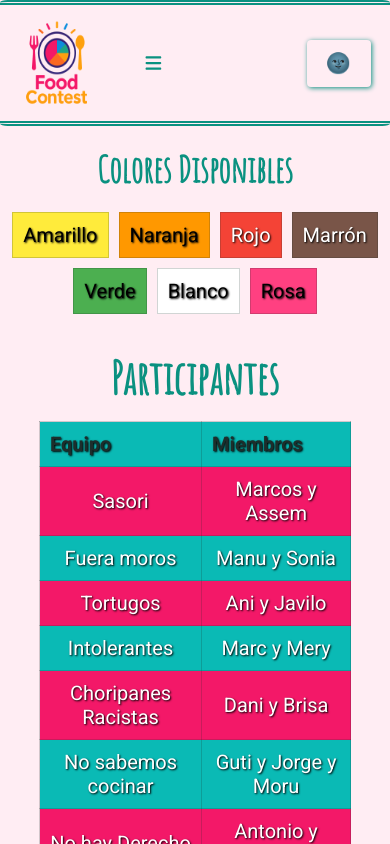
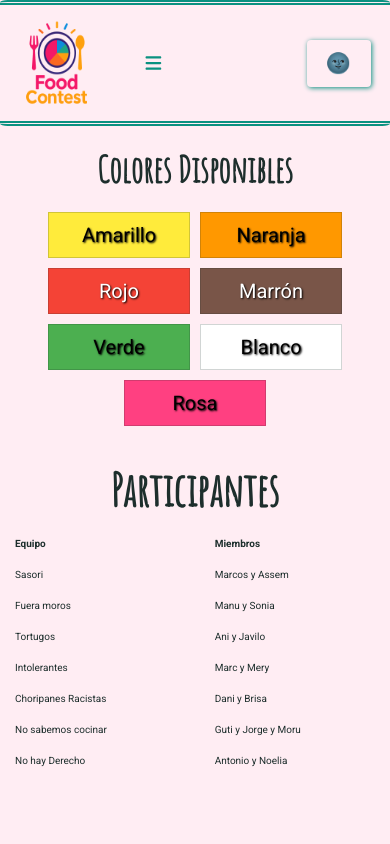
Before and after one commit to ddm19/FoodContest, a React (Vite) app: page /raffle in a window 390 px wide. Built offline with nearby package versions, Linux system fonts and the light colour scheme; no server answers.

Commit message:
feat: refactorized tables

```diff
--- a/src/App.tsx
+++ b/src/App.tsx
@@ -7,6 +7,7 @@ import { Routes, Route } from "react-router-dom";
 import Raffle from "pages/raffle/raffle";
 import Poll from "pages/poll/poll";
 import Results from "pages/results/results";
+import TestResults from "pages/results/testresults";
 
 function App() {
   return (
@@ -20,7 +21,7 @@ function App() {
           <Route path="/" element={<Home />} />
           <Route path="/raffle" element={<Raffle />} />
           <Route path="/poll" element={<Poll />} />
-          <Route path="/results" element={<Results />} />
+          <Route path="/results" element={<TestResults />} />
           <Route path="*" element={<NoPage />} />
         </Routes>
       </main>
--- /dev/null
+++ b/src/components/dataTable/dataTable.scss
@@ -0,0 +1,125 @@
+// dataTable.scss
+
+.dataTableContainer
+{
+    width: 80%;
+
+    &__title
+    {
+        color: var(--color-text);
+        margin-bottom: var(--spacing-2);
+        text-align: center;
+    }
+
+    @media (max-width: 768px)
+    {
+
+        width: 100%;
+        margin: var(--spacing-2) 0;
+    }
+}
+
+.dataTable
+{
+    width: 100%;
+    border-collapse: collapse;
+    background-color: var(--color-background);
+
+    &__thead
+    {
+        background-color: var(--color-primary-low-opacity);
+    }
+
+    &__row
+    {
+        border-color: var(--color-border, var(--color-text-secondary));
+        transition: background-color 0.2s ease-in-out;
+
+        &:last-child
+        {
+            border-bottom: none;
+        }
+
+        &:hover
+        {
+            background-color: var(--color-border);
+        }
+    }
+
+    &__cell
+    {
+        padding: var(--spacing-2) var(--spacing-3);
+        text-align: left;
+        color: var(--color-text);
+
+        &--header
+        {
+            font-weight: bold;
+        }
+
+        &[data-color='Amarillo']
+        {
+            background-color: var(--color-yellow);
+            color: var(--color-black);
+        }
+
+        &[data-color='Naranja']
+        {
+            background-color: var(--color-orange);
+            color: var(--color-black);
+        }
+
+        &[data-color='Rojo']
+        {
+            background-color: var(--color-red);
+            color: var(--color-white);
+        }
+
+        &[data-color='Marrón']
+        {
+            background-color: var(--color-brown);
+            color: var(--color-black);
+        }
+
+        &[data-color='Verde']
+        {
+            background-color: var(--color-green);
+            color: var(--color-white);
+        }
+
+        &[data-color='Blanco']
+        {
+            background-color: var(--color-white);
+            color: var(--color-black);
+        }
+
+        &[data-color='Rosa']
+        {
+            background-color: var(--color-pink);
+            color: var(--color-white);
+        }
+    }
+}
+
+.dark-mode
+{
+    .dataTable
+    {
+        background-color: var(--color-surface);
+
+        &__thead
+        {
+            background-color: var(--color-primary-low-opacity);
+        }
+
+        &__row
+        {
+            border-color: var(--color-border, var(--color-text-secondary));
+
+            &:hover
+            {
+                background-color: var(--color-border);
+            }
+        }
+    }
+}
--- /dev/null
+++ b/src/components/dataTable/dataTable.tsx
@@ -0,0 +1,91 @@
+import React from 'react';
+import './dataTable.scss';
+
+/**
+ * Define la estructura de una columna para el DataTable.
+ * @template T El tipo de dato de la fila.
+ */
+export interface Column<T> {
+  /** El texto a mostrar en la cabecera de la columna. */
+  header: string;
+  /** La clave del objeto de datos para acceder al valor de la celda. */
+  accessor: keyof T;
+  /** (Opcional) Una función para renderizar contenido personalizado en la celda. */
+  render?: (row: T) => React.ReactNode;
+  /** (Opcional) La clave del objeto de datos cuyo valor se usará para el atributo data-color. */
+  dataColorAccessor?: keyof T;
+}
+
+/**
+ * Props para el componente DataTable.
+ * @template T El tipo de dato de la fila.
+ */
+interface DataTableProps<T> {
+  /** (Opcional) Título que se muestra encima de la tabla. */
+  title?: string;
+  /** Array de objetos que definen las columnas de la tabla. */
+  columns: Column<T>[];
+  /** Array con los datos a mostrar en las filas. */
+  data: T[];
+  /** (Opcional) Clase CSS adicional para el contenedor principal. */
+  className?: string;
+}
+
+/**
+ * Un componente de tabla genérico y reutilizable.
+ *
+ * @template T El tipo de los objetos de datos que se mostrarán en la tabla.
+ * @param {DataTableProps<T>} props Las propiedades del componente.
+ * @returns Un elemento React que renderiza una tabla.
+ */
+const DataTable = <T extends Record<string, any>>({
+  title,
+  columns,
+  data,
+  className = '',
+}: DataTableProps<T>): React.ReactElement => {
+  return (
+    <div className={`dataTableContainer ${className}`}>
+      {/* Renderiza el título si se proporciona */}
+      {title && <h1 className="dataTableContainer__title">{title}</h1>}
+
+      <table className="dataTable">
+        <thead className="dataTable__thead">
+          <tr className="dataTable__row">
+            {columns.map((column) => (
+              <th key={String(column.accessor)} className="dataTable__cell dataTable__cell--header">
+                {column.header}
+              </th>
+            ))}
+          </tr>
+        </thead>
+        <tbody className="dataTable__tbody">
+          {data.map((row, rowIndex) => (
+            <tr key={rowIndex} className="dataTable__row">
+              {columns.map((column, colIndex) => {
+                // Prepara los props para la celda, incluyendo el data-color si es necesario
+                const cellProps: { 'data-color'?: string } = {};
+                if (column.dataColorAccessor && row[column.dataColorAccessor]) {
+                  cellProps['data-color'] = row[column.dataColorAccessor];
+                }
+
+                return (
+                  <td
+                    key={`${rowIndex}-${colIndex}`}
+                    className="dataTable__cell"
+                    {...cellProps}
+                  >
+                    {/* Usa la función de renderizado si existe, si no, muestra el valor del accesor */}
+                    {column.render ? column.render(row) : String(row[column.accessor])}
+                  </td>
+                );
+              })}
+            </tr>
+          ))}
+        </tbody>
+      </table>
+    </div>
+  );
+};
+
+export default DataTable;
--- a/src/pages/raffle/raffle.scss
+++ b/src/pages/raffle/raffle.scss
@@ -2,7 +2,7 @@
 {
     padding: var(--spacing-3);
     background-color: var(--color-background);
-    color: var(--color-text-primary);
+    color: var(--color-text);
     width: 100%;
     height: 100%;
     display: flex;
@@ -10,6 +10,12 @@
     align-items: center;
     justify-content: center;
     gap: var(--spacing-2);
+
+    &__title
+    {
+        color: var(--color-text);
+        text-align: center;
+    }
 
     &__colors
     {
@@ -19,14 +25,6 @@
         width: 100%;
         justify-content: center;
         align-items: center;
-
-    }
-
-
-    @media (max-width: 768px)
-    {
-        flex-direction: column;
-        padding: var(--spacing-2);
     }
 
     &__tableContainer
@@ -35,60 +33,20 @@
 
         @media (max-width: 768px)
         {
-            width: 80%;
-            margin: var(--spacing-2);
+            width: 90%;
+            margin: var(--spacing-2) 0;
         }
-    }
-
-    &__table
-    {
-        width: 100%;
-        border-collapse: collapse;
-        margin-bottom: var(--spacing-2);
-    }
-
-    &__thead
-    {
-        background-color: var(--color-primary);
-
-        &__row
-        {
-            background-color: var(--color-primary-dark);
-        }
-    }
-
-    &__tbody &__row
-    {
-
-        &:nth-child(even)
-        {
-            background-color: var(--color-primary);
-        }
-
-        &:nth-child(odd)
-        {
-            background-color: var(--color-highlight);
-        }
-
-
-
     }
 
     &__cell
     {
-        padding: var(--spacing-2) var(--spacing-2);
+        padding: var(--spacing-2);
         border: 1px solid var(--color-border);
         color: var(--color-white);
         font-size: var(--font-size-6);
         text-align: center;
         text-shadow: 1px 1px 2px var(--color-black);
-
-        &--header
-        {
-            font-weight: bold;
-            color: var(--color-text);
-            text-align: left;
-        }
+        min-width: 120px;
 
         &[data-color="Verde"]
         {
@@ -124,7 +82,6 @@
         {
             background-color: var(--color-brown);
             color: var(--color-white);
-
         }
 
         &[data-color="Amarillo"]
@@ -138,8 +95,6 @@
             background-color: var(--color-orange);
             color: var(--color-black);
         }
-
-
     }
 
     &__button
@@ -163,11 +118,14 @@
     &__results
     {
         margin-top: var(--spacing-3);
+        width: 100%;
+        display: flex;
+        justify-content: center;
+    }
 
-        & .raffle__table
-        {
-            margin-top: var(--spacing-2);
-        }
+    @media (max-width: 768px)
+    {
+        padding: var(--spacing-2);
     }
 }
 
@@ -176,16 +134,6 @@
     .raffle
     {
         background-color: var(--color-background);
-
-        &__thead
-        {
-            background-color: var(--color-primary-dark);
-        }
-
-        &__cell--header
-        {
-            color: var(--color-text);
-        }
 
         &__button
         {
--- a/src/pages/raffle/raffle.tsx
+++ b/src/pages/raffle/raffle.tsx
@@ -1,17 +1,48 @@
-// Raffle.tsx
-import React, { useEffect, useState } from 'react';
+import React, { useState } from 'react';
 import './raffle.scss';
 import Loading from 'components/Loading/Loading';
 import { fixedAssignments, teams } from 'pages/poll/constants';
+import DataTable, { Column } from 'components/dataTable/dataTable';
 
 export interface Team {
     name: string;
     members: string[];
 }
 
+// Interfaz para los datos de la tabla de resultados
+interface ResultData extends Team {
+    color: string;
+}
+
 export type Assignments = Record<string, string>;
 
 const colors = ['Amarillo', 'Naranja', 'Rojo', 'Marrón', 'Verde', 'Blanco', 'Rosa'];
+
+// Columnas para la tabla de participantes
+const participantColumns: Column<Team>[] = [
+    {
+        header: 'Equipo',
+        accessor: 'name',
+    },
+    {
+        header: 'Miembros',
+        accessor: 'members',
+        render: (row) => row.members.join(' y '), // Usamos render para formato personalizado
+    },
+];
+
+// Columnas para la tabla de resultados
+const resultsColumns: Column<ResultData>[] = [
+    {
+        header: 'Equipo',
+        accessor: 'name',
+    },
+    {
+        header: 'Color asignado',
+        accessor: 'color',
+        dataColorAccessor: 'color', // Indicamos qué campo usar para el data-color
+    },
+];
 
 const shuffle = (array: string[]): string[] => {
     const arr = [...array];
@@ -25,6 +56,7 @@ const shuffle = (array: string[]): string[] => {
 const Raffle: React.FC = () => {
     const [assignments, setAssignments] = useState<Assignments>({});
     const [isLoading, setIsLoading] = useState(false);
+
     const handleRaffle = () => {
         setIsLoading(true);
         setAssignments({});
@@ -40,6 +72,11 @@ const Raffle: React.FC = () => {
         }, 5000);
     };
 
+    // Preparamos los datos para la tabla de resultados
+    const resultsData: ResultData[] = teams.map((team) => ({
+        ...team,
+        color: fixedAssignments[team.name] || '', // Añadimos el color al objeto
+    }));
 
     return (
         isLoading ? <Loading text='Sorteando colores...' />
@@ -48,62 +85,38 @@ const Raffle: React.FC = () => {
                     <h2 className="raffle__title">Colores Disponibles</h2>
 
                     <div className='raffle__colors'>
+                        {/* Esto se mantiene igual ya que no es una tabla */}
                         {colors.map((color) => (
                             <div key={color} className="raffle__cell" data-color={color}>
                                 {color}
                             </div>
                         ))}
                     </div>
-                    <div className='raffle__tableContainer'>
 
-                        <h1 className="raffle__title">Participantes</h1>
-                        <table className="raffle__table">
-                            <thead className="raffle__thead">
-                                <tr className="raffle__row">
-                                    <th className="raffle__cell raffle__cell--header">Equipo</th>
-                                    <th className="raffle__cell raffle__cell--header">Miembros</th>
-                                </tr>
-                            </thead>
-                            <tbody className="raffle__tbody">
-                                {teams.map((team) => (
-                                    <tr key={team.name} className="raffle__row">
-                                        <td className="raffle__cell">{team.name}</td>
-                                        <td className="raffle__cell">{team.members.join(' y ')}</td>
-                                    </tr>
-                                ))}
-                            </tbody>
-                        </table>
-                    </div>
+                    {/* Usamos el nuevo componente DataTable */}
+                    <DataTable
+                        title="Participantes"
+                        columns={participantColumns}
+                        data={teams}
+                        className="raffle__tableContainer"
+                    />
+
                     {/* <CustomButton className="raffle__button" onClick={() => handleRaffle()}>Hacer sorteo</CustomButton> */}
-                    <div className='raffle__tableContainer'>
 
-                        {Object.keys(fixedAssignments).length > 0 && (
-                            <div className="raffle__results">
-                                <h1 className="raffle__title">Resultados</h1>
-                                <table className="raffle__table">
-                                    <thead className="raffle__thead">
-                                        <tr className="raffle__row">
-                                            <th className="raffle__cell raffle__cell--header">Equipo</th>
-                                            <th className="raffle__cell raffle__cell--header">Color asignado</th>
-                                        </tr>
-                                    </thead>
-                                    <tbody className="raffle__tbody">
-                                        {teams.map((team) => (
-                                            <tr key={team.name} className="raffle__row">
-                                                <td className="raffle__cell">{team.name}</td>
-                                                <td className="raffle__cell" data-color={fixedAssignments[team.name]}>{fixedAssignments[team.name]}</td>
-                                            </tr>
-                                        ))}
-                                    </tbody>
-                                </table>
-                            </div>
-                        )}
-                    </div>
+                    {Object.keys(fixedAssignments).length > 0 && (
+                        <div className="raffle__results">
+                            {/* Usamos el nuevo componente DataTable también para los resultados */}
+                            <DataTable
+                                title="Resultados"
+                                columns={resultsColumns}
+                                data={resultsData}
+                                className="raffle__tableContainer"
+                            />
+                        </div>
+                    )}
                 </div>
             )
-
     );
 };
 
-
 export default Raffle;
--- a/src/styles/common/colors.scss
+++ b/src/styles/common/colors.scss
@@ -30,6 +30,7 @@
 .dark-mode
 {
   --color-primary: #0ABAB5;
+  --color-primary-low-opacity: #0abab46a;
   --color-primary-dark: #0A9180;
   --color-primary-dark-opacity: #0A918055;
 
```
Also changed, not shown: src/pages/results/components/resultsPanel/resultsPanel.tsx (added, +32 -0 lines), src/pages/results/testresults.tsx (added, +32 -0 lines), src/supabase/pollActions.ts (+18 -1 lines).
